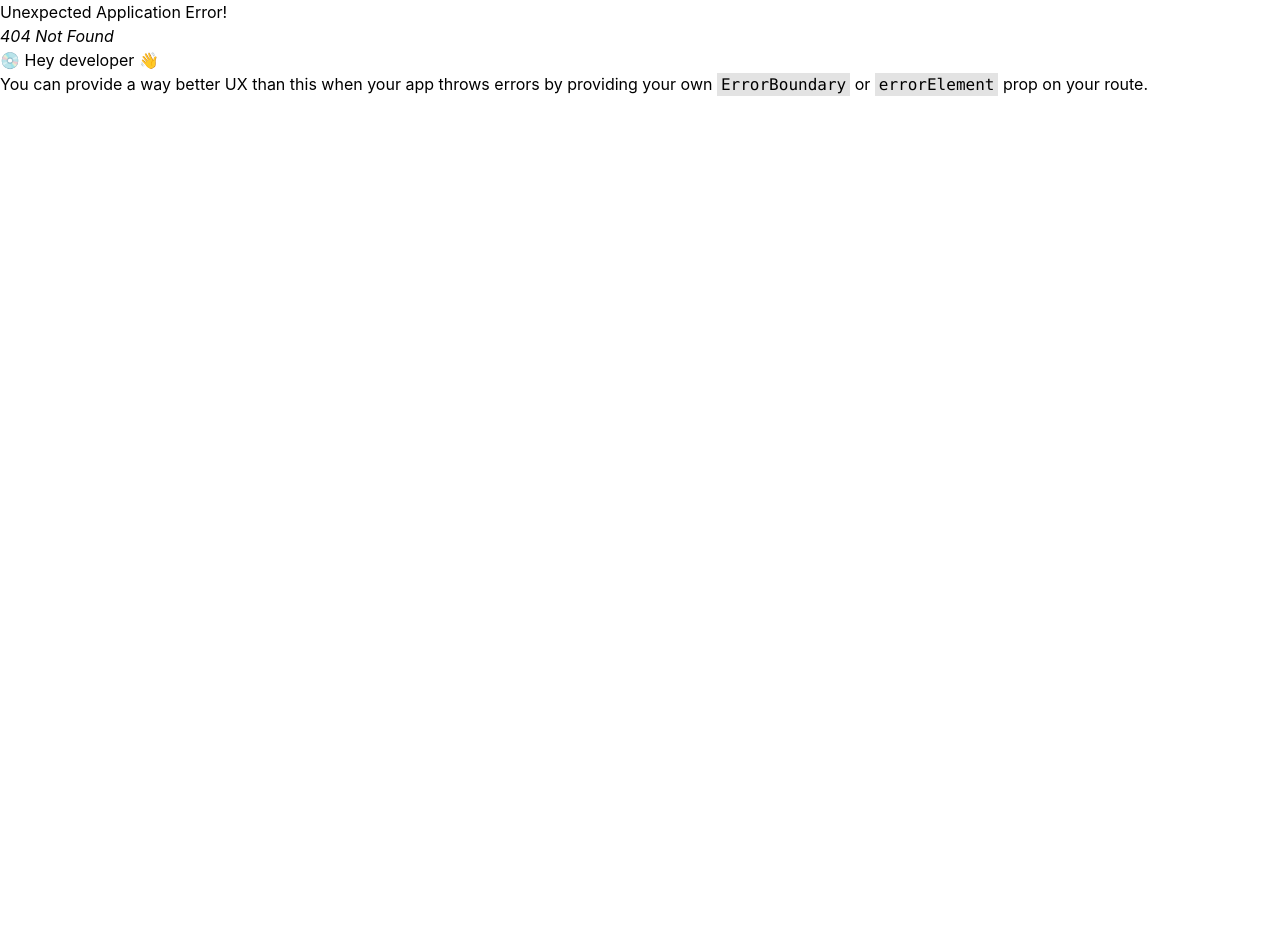
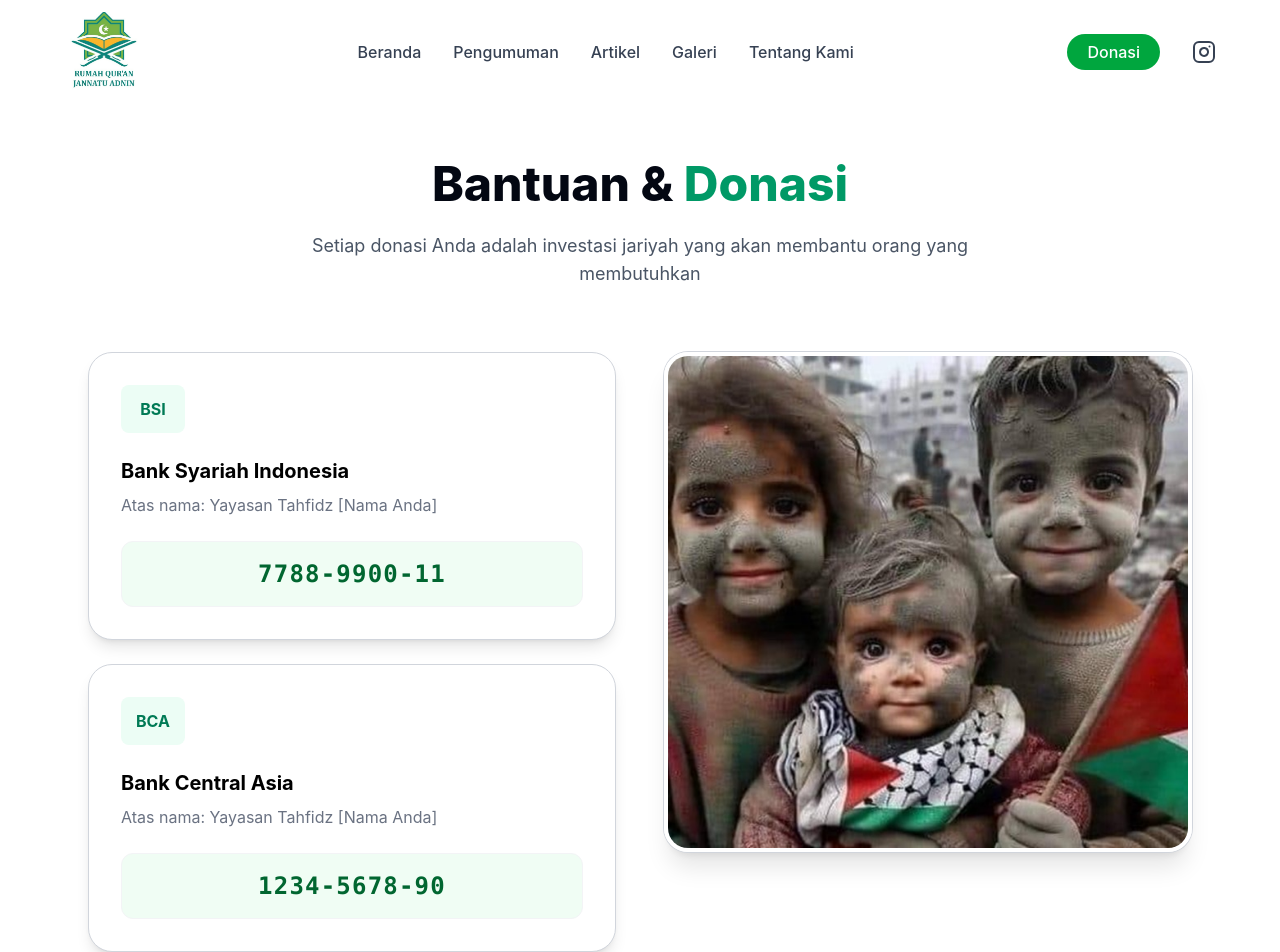
Before and after one commit to kokoy13/jannatu-adnin-frontend, a React (Vite) app in the folder jannatuadnin-frontend/: page /donasi in a window 1280 px wide. Before the commit this address had no page. Shown: the top 952 px of the page. Before the commit the page ends 800 px from the top, so only its background shows below. Built offline with nearby package versions, Linux system fonts and the light colour scheme.

Commit message:
Pembuatan fitur donasi

```diff
--- a/jannatuadnin-frontend/src/components/Navbar.jsx
+++ b/jannatuadnin-frontend/src/components/Navbar.jsx
@@ -52,7 +52,7 @@ export default function Navbar() {
 
                 <ul className="flex gap-8 text-gray-700 font-medium">
                     <li>
-                        <Link className="bg-green-600 hover:bg-green-700 transition-all duration-200 px-5 py-2 text-white rounded-full">
+                        <Link to="/donasi" className="bg-green-600 hover:bg-green-700 transition-all duration-200 px-5 py-2 text-white rounded-full">
                             Donasi
                         </Link>
                     </li>
--- /dev/null
+++ b/jannatuadnin-frontend/src/pages/Donasi.jsx
@@ -0,0 +1,69 @@
+import Navbar from "../components/Navbar";
+import Footer from "../components/Footer";
+import donasi from "../assets/img/donasi.jpg";
+
+export default function Donasi() {
+    return (
+        <div className="bg-white min-h-screen">
+            <Navbar />
+
+            {/* Container utama dengan padding atas yang cukup */}
+            <main className="max-w-6xl mx-auto py-20 px-6">
+
+                {/* Header Section */}
+                <div className="pt-20 text-center mb-16">
+                    <h1 className="text-4xl md:text-5xl font-extrabold text-gray-950 mb-6">
+                        Bantuan & <span className="text-emerald-600">Donasi</span>
+                    </h1>
+                    <p className="text-lg text-gray-600 max-w-2xl mx-auto">
+                        Setiap donasi Anda adalah investasi jariyah yang akan membantu orang yang membutuhkan
+                    </p>
+                </div>
+
+                {/* Layout Utama: Grid 2 Kolom */}
+                <div className="grid md:grid-cols-2 gap-12 items-start">
+
+                    {/* KOLOM KIRI: Kartu Bank (Menumpuk) */}
+                    <div className="space-y-6">
+                        {/* Kartu BSI */}
+                        <div className="bg-white p-8 rounded-3xl border border-gray-300 shadow-lg hover:shadow-md transition-all">
+                            <div className="w-16 h-12 bg-emerald-50 rounded-lg mb-6 flex items-center justify-center font-bold text-emerald-700">
+                                BSI
+                            </div>
+                            <h3 className="text-xl font-bold mb-2">Bank Syariah Indonesia</h3>
+                            <p className="text-gray-500 mb-6">Atas nama: Yayasan Tahfidz [Nama Anda]</p>
+                            <div className="bg-green-50 p-4 rounded-xl text-center border border-gray-100">
+                                <span className="text-2xl font-mono font-bold text-green-800 tracking-wider">7788-9900-11</span>
+                            </div>
+                        </div>
+
+                        {/* Kartu BCA */}
+                        <div className="bg-white p-8 rounded-3xl border border-gray-300 shadow-lg hover:shadow-md transition-all">
+                            <div className="w-16 h-12 bg-emerald-50 rounded-lg mb-6 flex items-center justify-center font-bold text-emerald-700">
+                                BCA
+                            </div>
+                            <h3 className="text-xl font-bold mb-2">Bank Central Asia</h3>
+                            <p className="text-gray-500 mb-6">Atas nama: Yayasan Tahfidz [Nama Anda]</p>
+                            <div className="bg-green-50 p-4 rounded-xl text-center border border-gray-100">
+                                <span className="text-2xl font-mono font-bold text-green-800 tracking-wider">1234-5678-90</span>
+                            </div>
+                        </div>
+                    </div>
+
+                    {/* KOLOM KANAN: Gambar (Sticky) */}
+                    <div className="sticky top-24">
+                        <div className="h-[500px] w-full rounded-3xl overflow-hidden shadow-xl border-4 border-white ring-1 ring-gray-300">
+                            <img
+                                src={donasi}
+                                alt="Visualisasi Donasi"
+                                className="w-full h-full object-cover"
+                            />
+                        </div>
+                    </div>
+                </div>
+            </main>
+
+            <Footer />
+        </div>
+    );
+}
```
Also changed, not shown: jannatuadnin-frontend/src/main.jsx (+11 -6 lines), jannatuadnin-frontend/src/assets/img/donasi.jpg (added).
